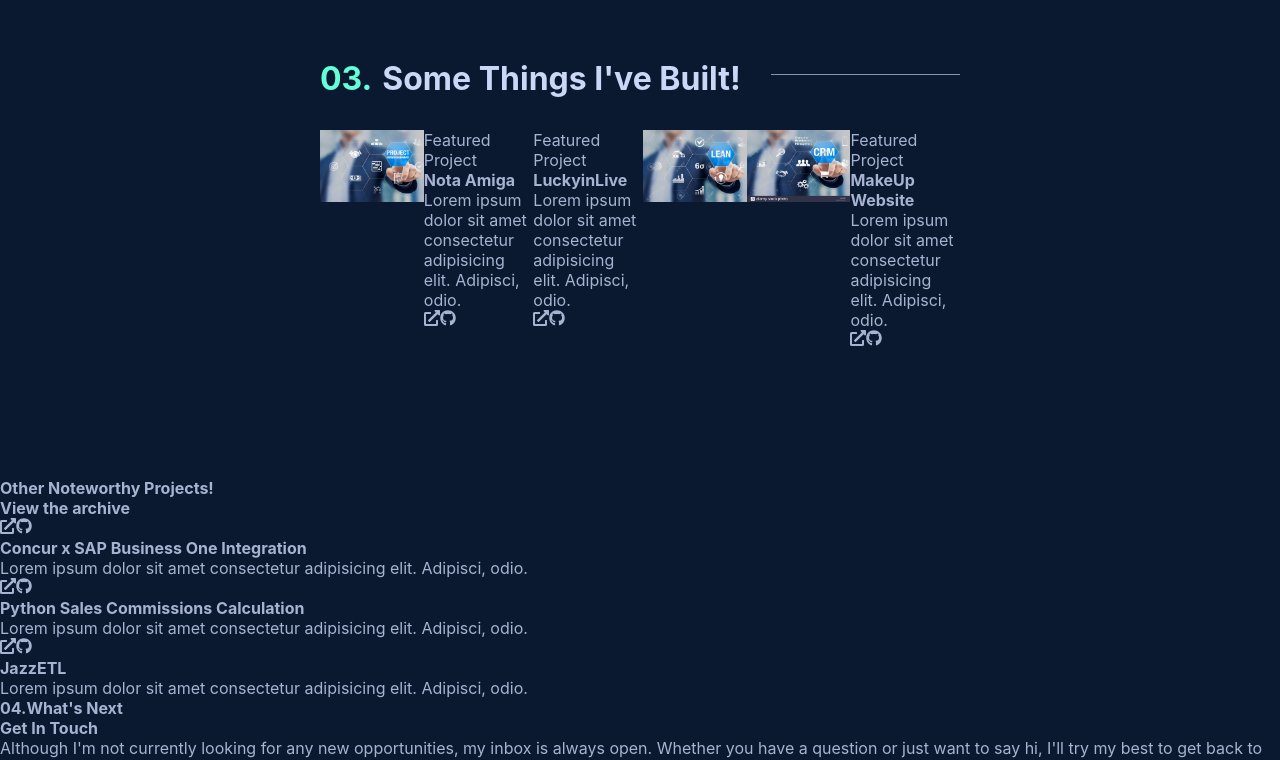
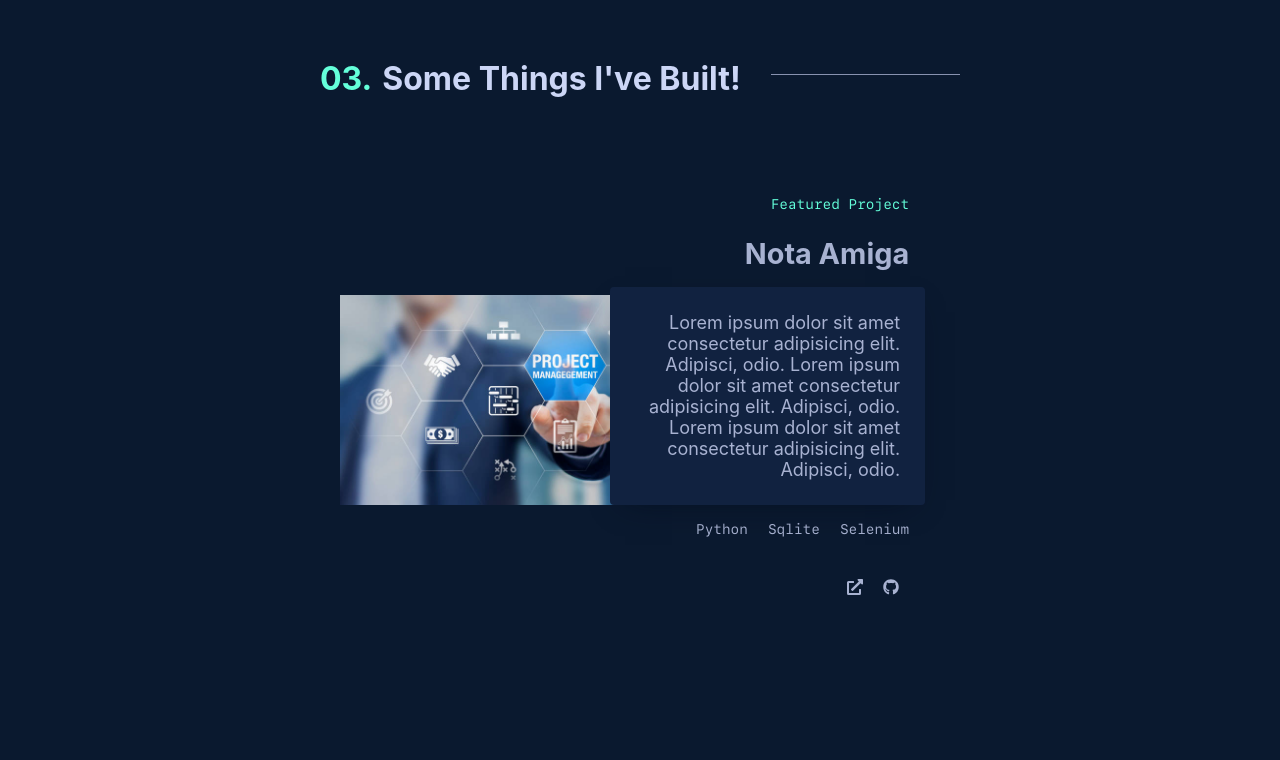
Before and after one commit to bruno-bert/my-portfolio, a Next.js app: page / in a window 1280 px wide. Shown: the part 2860-3620 px from the top of the page. Built offline with nearby package versions, Linux system fonts and the light colour scheme; a web font is replaced by a local one.

Commit message:
feat: projects section

```diff
--- a/components/Experience/Experience.tsx
+++ b/components/Experience/Experience.tsx
@@ -92,7 +92,7 @@ export const Experience = (props: Props) => {
 
 
                         {experiences && experiences.map((exp, index) => (
-                            <li onClick={() => setItemActive(index)} className={(itemActive == index ? styles.active : "")}><a href={exp.link}>{exp.name}</a></li>
+                            <li key={index} onClick={() => setItemActive(index)} className={(itemActive == index ? styles.active : "")}><a href={exp.link}>{exp.name}</a></li>
                         )
                         )}
 
--- a/components/Project/Project.module.scss
+++ b/components/Project/Project.module.scss
@@ -2,15 +2,107 @@
 
     display: flex;
     flex-direction: row;
+    margin: 20px;
+    margin-bottom: 40px;
 
 
+
+    .image {
+
+        min-width: 50%;
+        z-index: 1;
+        align-self: center;
+
+
+
+    }
+
+    .content {
+        padding: 30px;
+        text-align: right;
+
+
+        &>* {
+            padding: 1rem;
+        }
+
+        .featured {
+            font-family: var(--font-mono);
+            color: var(--green);
+            font-size: var(--fz-sm);
+            padding-bottom: 0.5rem;
+        }
+
+        .title {
+            font-size: var(--font-size-medium);
+
+            &:hover {
+                color: var(--green);
+                cursor: pointer;
+            }
+        }
+
+        .description {
+            padding: 25px;
+            background-color: var(--light-navy);
+            font-size: var(--fz-lg);
+            position: relative;
+            z-index: 2;
+            box-shadow: var(--shadow);
+            border-radius: var(--border-radius);
+
+            margin-left: -60px;
+
+
+
+        }
+
+
+
+        .stack {
+            display: flex;
+            justify-content: flex-end;
+
+
+
+            li {
+                font-family: var(--font-mono);
+                font-size: var(--fz-sm);
+                padding: 0 10px;
+
+                &:last-child {
+                    padding-right: 0;
+
+                }
+            }
+        }
 
         .links {
             display: flex;
             flex-direction: row;
+            justify-content: flex-end;
+
+            li {
+                padding: 10px;
             }
         }
 
-.reverse {
+
+
+
+    }
+
+    &.reverse {
         flex-direction: row-reverse;
+
+        .content {
+            .description {
+                margin-right: -60px;
             }
+        }
+    }
+
+
+
+
+}
--- a/components/Project/Project.tsx
+++ b/components/Project/Project.tsx
@@ -1,3 +1,4 @@
+import { useState } from 'react'
 import { ProjectData } from "../Work/Work"
 import styles from './Project.module.scss'
 import { FaGithub, FaExternalLinkAlt } from 'react-icons/fa'
@@ -9,16 +10,17 @@ interface Props {
 const Project = (props: Props) => {
     const { data } = props
     const reverse = data.imagePosition == 'left' ? '' : styles.reverse
+    const [fallbackSrc, setFallbackSrc] = useState<string>('')
 
     return (
 
         <div className={`${styles.project} ${reverse}`}>
 
 
-            <div id="image">
+            <div id="image" className={styles.image}>
                 {
                     data.image &&
-                    <Image src={data.image} width={500} height={350} />
+                    <Image src={fallbackSrc !== '' ? fallbackSrc : data.image} width={500} height={350} onError={() => setFallbackSrc('/placeholder.png')} />
                 }
 
                 {!data.image &&
@@ -27,18 +29,16 @@ const Project = (props: Props) => {
             </div>
 
 
-            <div id="content">
+            <div id="content" className={styles.content}>
 
-                <p>Featured Project</p>
-                <h3>{data.title}</h3>
-                <p>{data.description}</p>
+                <p className={styles.featured}>Featured Project</p>
+                <h3 className={styles.title}>{data.title}</h3>
+                <div className={styles.description}>{data.description}</div>
 
                 {
                     data.stack &&
-                    <ul >
-                        {data.stack.map((stack: string) => {
-                            <li>{stack}</li>
-                        })}
+                    <ul className={styles.stack}>
+                        {data.stack.map((stack: string) => (<li>{stack}</li>))}
                     </ul>
                 }
 
--- a/components/Work/Work.module.scss
+++ b/components/Work/Work.module.scss
@@ -47,7 +47,7 @@
 
     .content {
         display: flex;
-        flex-direction: row;
+        flex-direction: column;
 
     }
 }
--- a/components/Work/Work.tsx
+++ b/components/Work/Work.tsx
@@ -19,7 +19,7 @@ export type ProjectData = {
 const projects: ProjectData[] = [
     {
         title: 'Nota Amiga',
-        description: "Lorem ipsum dolor sit amet consectetur adipisicing elit. Adipisci, odio.",
+        description: "Lorem ipsum dolor sit amet consectetur adipisicing elit. Adipisci, odio. Lorem ipsum dolor sit amet consectetur adipisicing elit. Adipisci, odio. Lorem ipsum dolor sit amet consectetur adipisicing elit. Adipisci, odio.",
         image: "/project1.jpg",
         stack: ['Python', 'Sqlite', 'Selenium'],
         url: "https://notaamiga.netlify.app",
@@ -29,7 +29,7 @@ const projects: ProjectData[] = [
     },
     {
         title: 'LuckyinLive',
-        description: "Lorem ipsum dolor sit amet consectetur adipisicing elit. Adipisci, odio.",
+        description: "Lorem ipsum dolor sit amet consectetur adipisicing elit. Adipisci, odio. Lorem ipsum dolor sit amet consectetur adipisicing elit. Adipisci, odio. Lorem ipsum dolor sit amet consectetur adipisicing elit. Adipisci, odio.",
         image: "/project2.jpg",
         stack: ['NextJs', 'Vercel', 'Selenium'],
         url: "https://luckyinlive.com",
@@ -40,7 +40,7 @@ const projects: ProjectData[] = [
     },
     {
         title: 'MakeUp Website',
-        description: "Lorem ipsum dolor sit amet consectetur adipisicing elit. Adipisci, odio.",
+        description: "Lorem ipsum dolor sit amet consectetur adipisicing elit. Adipisci, odio. Lorem ipsum dolor sit amet consectetur adipisicing elit. Adipisci, odio. Lorem ipsum dolor sit amet consectetur adipisicing elit. Adipisci, odio.",
         image: "/project3.jpg",
         stack: ['Gatsby', 'GraphQL', 'HTML', 'Css', 'Es6'],
         url: "https://giselebertoni.netlify.app",
--- a/styles/globals.scss
+++ b/styles/globals.scss
@@ -28,6 +28,8 @@
   --light-slate: #a8b2d1;
   --lightest-slate: #ccd6f6;
   --white: #e6f1ff;
+
+  --shadow: 0 10px 30px -15px var(--navy-shadow);
 
   --green: #64ffda;
   --green-tint: rgba(100, 255, 218, 0.1);
```
Lines whose indentation alone changed are shown as unchanged.
